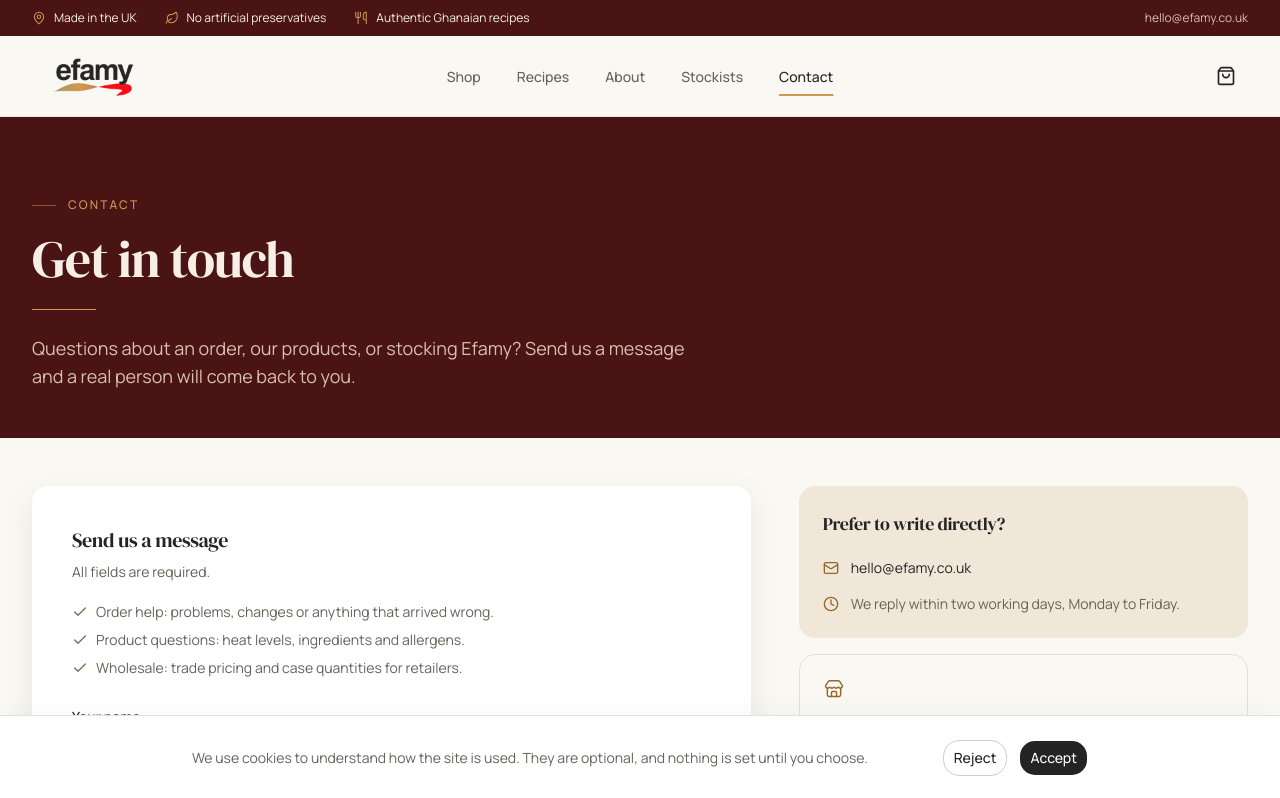
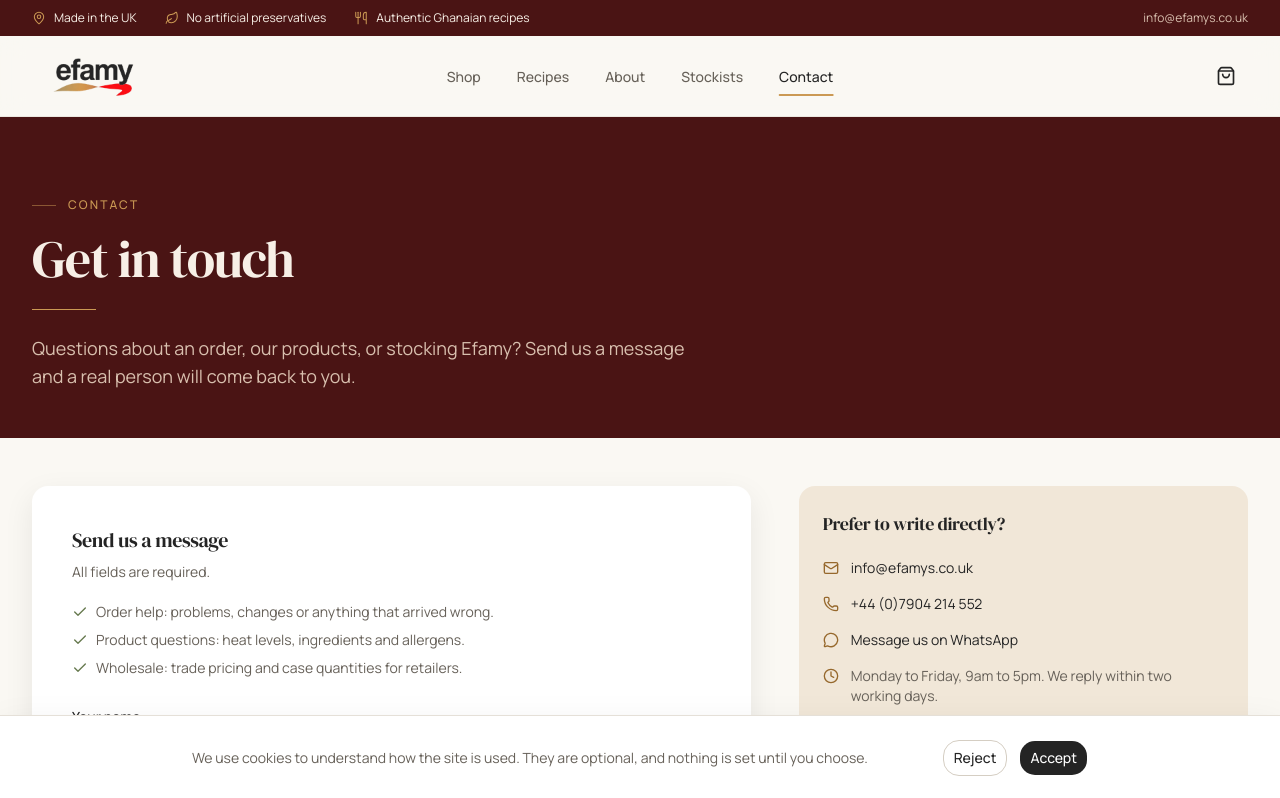
Before and after one commit to TobiWilliams001/efamy-storefront, a Next.js app: page /contact in a window 1280 px wide. Shown: the top 798 px of the page. Built offline with nearby package versions, Linux system fonts and the light colour scheme; no server answers.

Commit message:
feat: show Efamy's real contact details and opening hours

```diff
--- a/src/app/contact/page.tsx
+++ b/src/app/contact/page.tsx
@@ -1,6 +1,14 @@
 import type { Metadata } from "next";
 import Link from "next/link";
-import { Check, Clock, Mail, MessageCircle, Phone, Store } from "lucide-react";
+import {
+  Check,
+  Clock,
+  Mail,
+  MapPin,
+  MessageCircle,
+  Phone,
+  Store,
+} from "lucide-react";
 
 import { ContactForm } from "@/app/contact/contact-form";
 import { FaqList } from "@/components/common/faq-list";
@@ -17,7 +25,8 @@ export const metadata: Metadata = {
 };
 
 export default function ContactPage() {
-  const { email, phone, whatsapp } = siteConfig.contact;
+  const { email, phone, whatsapp, hours } = siteConfig.contact;
+  const { line1, town, postcode } = siteConfig.address;
 
   return (
     <>
@@ -105,7 +114,20 @@ export default function ContactPage() {
                     aria-hidden="true"
                     className="mt-0.5 size-4 shrink-0 text-gold-ink"
                   />
-                  We reply within two working days, Monday to Friday.
+                  {hours}. We reply within two working days.
+                </li>
+                <li className="flex items-start gap-3 text-muted-foreground">
+                  <MapPin
+                    aria-hidden="true"
+                    className="mt-0.5 size-4 shrink-0 text-gold-ink"
+                  />
+                  <address className="not-italic">
+                    {siteConfig.legalName}
+                    <br />
+                    {line1}
+                    <br />
+                    {town} {postcode}
+                  </address>
                 </li>
               </ul>
             </div>
--- a/src/config/site.ts
+++ b/src/config/site.ts
@@ -22,6 +22,13 @@ export type SiteConfig = {
     phone: string;
     /** International format without "+" or spaces, e.g. 447700900000. */
     whatsapp: string;
+    hours: string;
+  };
+  address: {
+    line1: string;
+    town: string;
+    postcode: string;
+    country: string;
   };
   social: {
     instagram: string;
@@ -47,9 +54,16 @@ export const siteConfig: SiteConfig = {
     light: { src: "/logos/efamy-logo-light.png", width: 742, height: 336 },
   },
   contact: {
-    email: "hello@efamy.co.uk",
-    phone: "",
-    whatsapp: "",
+    email: "info@efamys.co.uk",
+    phone: "+44 (0)7904 214 552",
+    whatsapp: "447904214552",
+    hours: "Monday to Friday, 9am to 5pm",
+  },
+  address: {
+    line1: "17 Athelstan Road",
+    town: "Kettering",
+    postcode: "NN16 0NB",
+    country: "United Kingdom",
   },
   social: {
     instagram: "",
```
